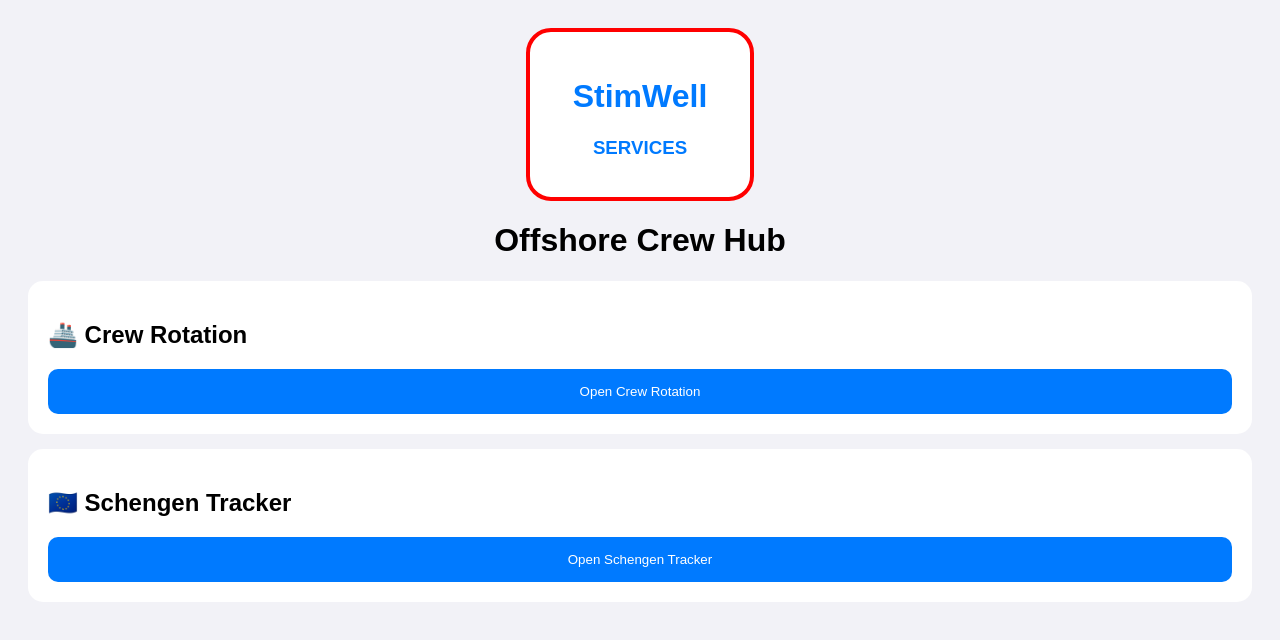
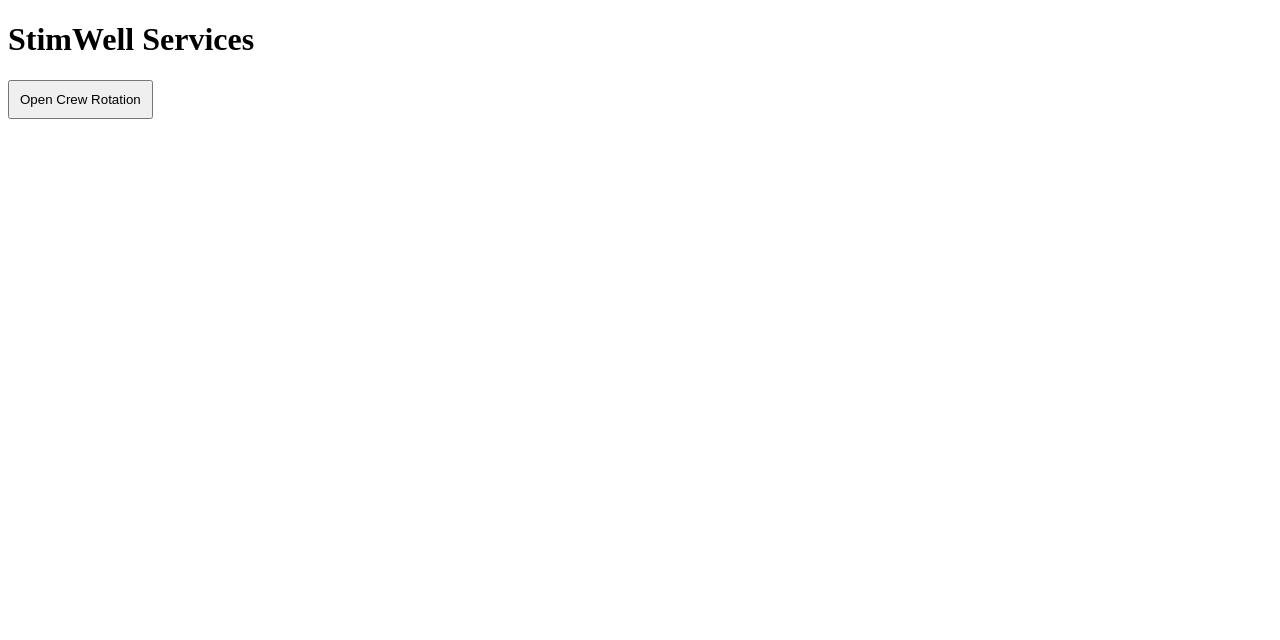
Before and after one commit to 22110Rossi/Crew-rotation-JR-DM, a plain HTML site: page index.html in a window 1280 px wide. Drawn offline with Linux system fonts and the light colour scheme.

Commit message:
Revamp index.html with page navigation
Refactored HTML structure to include a dashboard and crew rotation page with JavaScript functionality for navigation.

```diff
--- a/index.html
+++ b/index.html
@@ -4,79 +4,50 @@
 <title>StimWell Services</title>
 
 <style>
-body{
-font-family:Arial;
-background:#f2f2f7;
-padding:20px;
-}
-
-.card{
-background:white;
-padding:20px;
-border-radius:15px;
-margin-bottom:15px;
-}
-
-button{
-width:100%;
-padding:15px;
-background:#007AFF;
-color:white;
-border:none;
-border-radius:10px;
-}
-
-.logo{
-width:220px;
-height:140px;
-margin:auto;
-border:4px solid red;
-border-radius:25px;
-background:white;
-text-align:center;
-padding-top:25px;
-}
+.page{display:none;}
+.active{display:block;}
+button{padding:10px;}
 </style>
 
 </head>
-
 <body>
 
-<div class="logo">
+<div id="dashboard" class="active">
 
-<h1 style="color:#007AFF;">
-StimWell
-</h1>
+<h1>StimWell Services</h1>
 
-<h3 style="color:#007AFF;">
-SERVICES
-</h3>
-
-</div>
-
-<h1 style="text-align:center;">
-Offshore Crew Hub
-</h1>
-
-<div class="card">
-
-<h2>🚢 Crew Rotation</h2>
-
-<button>
+<button onclick="showPage('rotation')">
 Open Crew Rotation
 </button>
 
 </div>
 
-<div class="card">
+<div id="rotation" class="page">
 
-<h2>🇪🇺 Schengen Tracker</h2>
+<h2>Crew Rotation Page</h2>
 
-<button>
-Open Schengen Tracker
+<button onclick="showPage('dashboard')">
+Back
 </button>
 
 </div>
 
+<script>
+
+function showPage(page){
+
+document.getElementById("dashboard")
+.classList.remove("active");
+
+document.getElementById("rotation")
+.classList.remove("active");
+
+document.getElementById(page)
+.classList.add("active");
+
+}
+
+</script>
+
 </body>
 </html>
```
